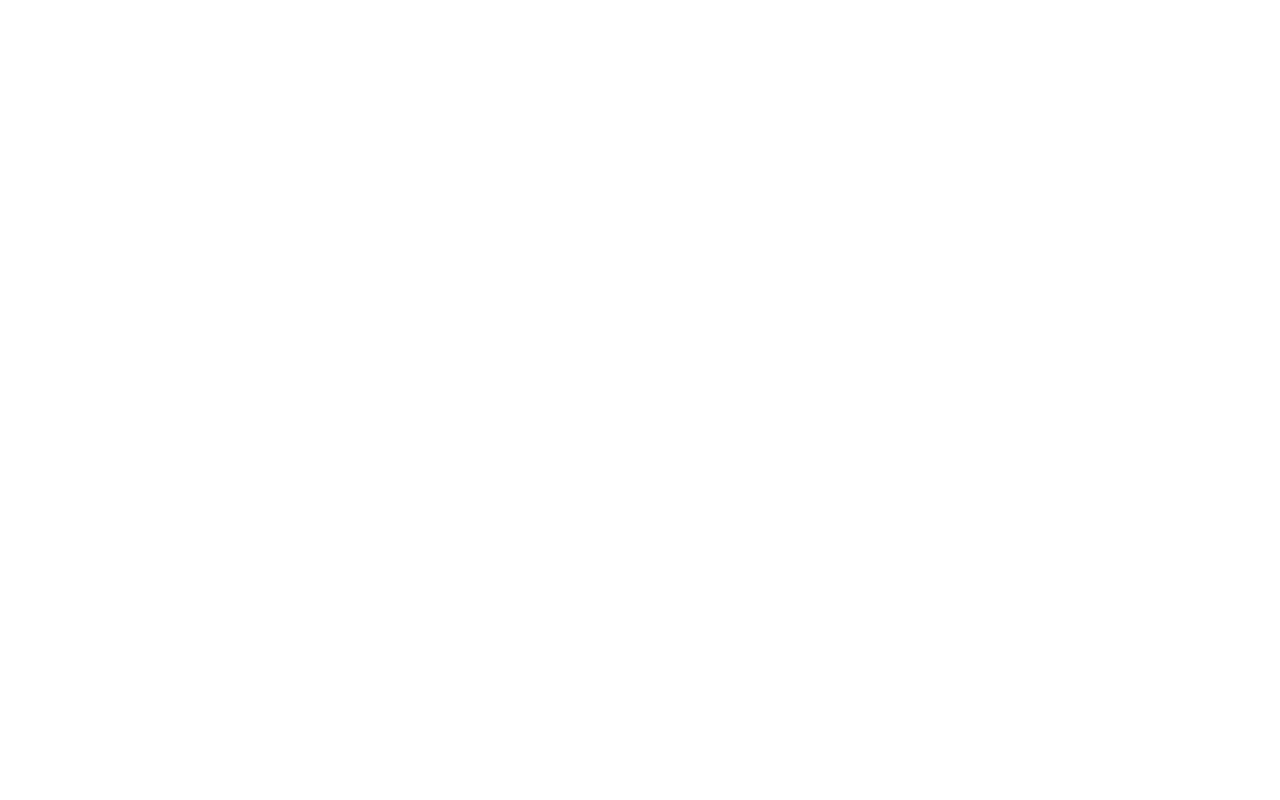
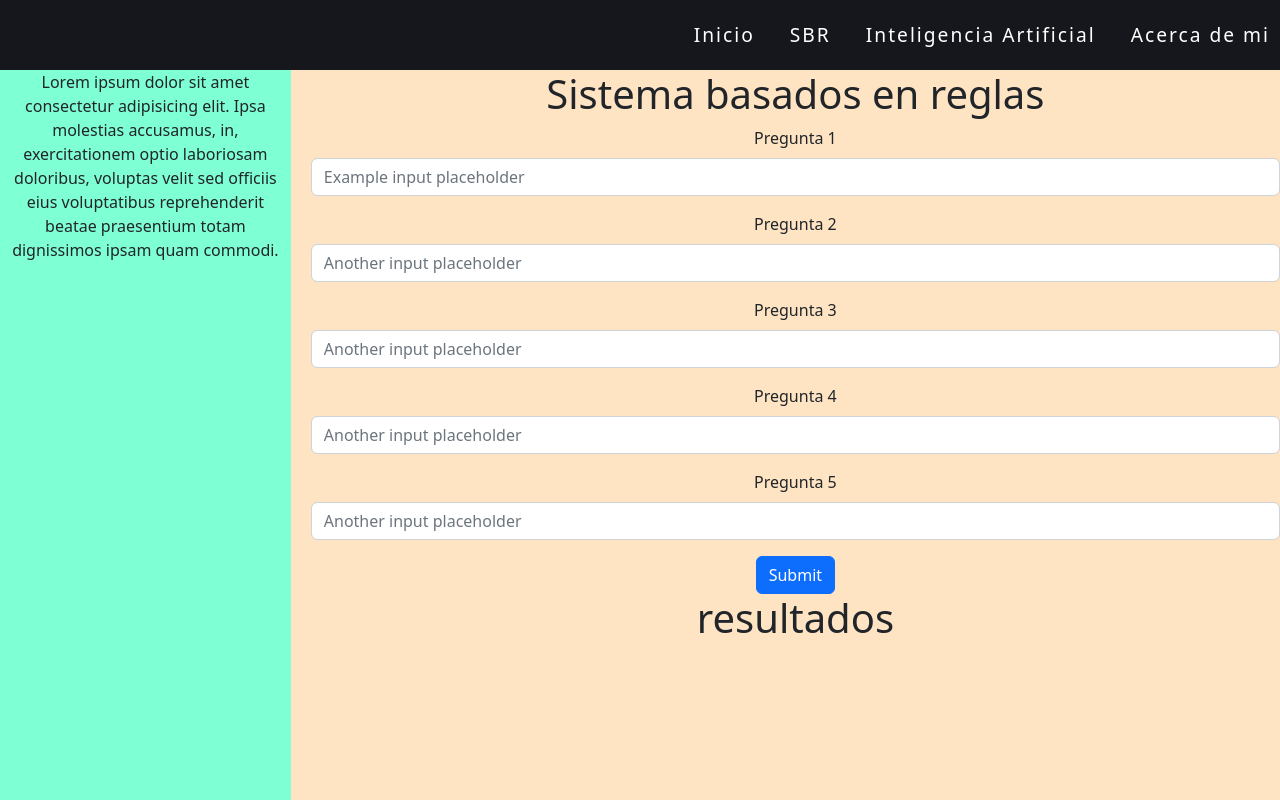
Before and after one commit to Zackperez/sbr-ia, a plain HTML site: page pages/sbr.html in a window 1280 px wide. Drawn offline with nearby package versions, Linux system fonts and the light colour scheme.

Commit message:
Add files via upload

```diff
--- a/css/sbr.css
+++ b/css/sbr.css
@@ -0,0 +1,63 @@
+:root {
+    --BGCOLOR: #16161D;
+    --COLOR_BLACK: #131417;
+    /* morado  color: #6C63FF*/
+}
+
+
+.page{
+    background-color: bisque;
+    display: grid;
+    grid-template-areas:
+    "menu menu"
+    "informacion proceso";
+    grid-template-columns: 0.3fr 1fr;
+    grid-template-rows:auto 1fr;
+    text-align: center;
+    height: 100vh;
+    column-gap: 20px;
+}
+
+.page__information{
+    background-color: aquamarine;
+    grid-area: informacion;
+}
+
+.page__process{
+    grid-area: proceso;
+}
+
+.menu{
+    grid-area: menu;
+}
+
+/* menu */
+
+.menu__contenido {
+    display: flex;
+    justify-content: end;
+    list-style: none;
+    height: 70px;
+    align-items: center;
+    margin: 0px;
+    background-color: var(--BGCOLOR);
+}
+
+.menu__contenido-item {
+    padding-left: 15px;
+    text-align: center;
+}
+
+.menu__contenido-item a {
+    text-decoration: none;
+    color: white;
+    font-size: 1.2em;
+    font-weight: 500;
+    letter-spacing: 2px;
+    padding: 0px 10px 5px 10px;
+}
+
+.menu__contenido-item a:hover {
+    /* border-bottom: 2px solid #000; */
+    color: antiquewhite;
+}
--- a/css/styles.css
+++ b/css/styles.css
@@ -20,15 +20,13 @@ body {
 
 .page {
     display: grid;
-    grid-template-rows: auto 1fr 1fr 0.5fr;
+    grid-template-rows: auto 1fr 0.7fr 0.4fr;
     grid-template-areas:
         "menu"
         "home_page"
         "apps"
         "footer";
 }
-
-
 
 /* Organizacion de secciones */
 
@@ -43,7 +41,6 @@ body {
     display: grid;
     grid-area: home_page;
     width: 100%;
-
 }
 
 .apps{
@@ -138,6 +135,7 @@ body {
 }
 
 .ola{
+    height: 100%;
     width: 100%;
     /*
             .wave{
@@ -158,59 +156,55 @@ body {
 .apps__contenido{
     text-align: center;
     background-color: white;
+}
 
+.apps__contenido h1{
+    color:#131417
 }
 
 .apps__contenido-aplicaciones{
-    margin-left: 100px;
-    margin-right: 100px;
+    margin-left: 300px;
+    margin-right: 300px;
     text-align: center;
     display: grid;
     grid-template-areas:
     "aplicacion1 aplicacion2";
     grid-template-columns: 1fr 1fr;
     grid-template-rows: 1fr;
-    column-gap: 20px;
+    column-gap: 30px;
 }
 
-.apps__contenido-aplicacion-1{
+.apps__contenido-aplicaciones-1{
     grid-area: aplicacion1;
+
+}
+
+.apps__contenido-aplicaciones-2{
+    grid-area: aplicacion2;
+}
+
+.card{
     display: flex;
     flex-direction: column;
-    justify-content: space-around;
+    justify-content: space-evenly;
     background-color: var(--COLOR_BLACK);
     border: 1px solid black;
     border-radius: 5px;
     height: 50vh;
 }
 
-.apps__contenido-aplicacion-1:hover{
-    /* */
-}
-
-.apps__contenido-aplicacion-1__titulo{
+.card-title{
     padding: 0px 30px 0px 30px;
     font-size: 3vh;
 }
 
-
-.apps__contenido-aplicacion-1__descripcion{
+.card-description{
     padding: 0px 30px 0px 30px;
     font-size: 1.8vh;
     letter-spacing: 1px;
     font-weight: 300;
 }
 
-.apps__contenido-aplicacion-2{
-    grid-area: aplicacion2;
-    display: flex;
-    flex-direction: column;
-    justify-content: center;
-    background-color: var(--COLOR_BLACK);
-    border: 1px solid black;
-    border-radius: 5px;
-    height: 50vh;
-}
 
 
 /* CSS */
@@ -226,7 +220,7 @@ body {
   height: 44px;
   line-height: 1.15;
   text-align: center;
-  width: 20%;
+  width: 30vh;
 }
 
 
--- a/pages/sbr.html
+++ b/pages/sbr.html
@@ -0,0 +1,77 @@
+<!DOCTYPE html>
+<html lang="en">
+<head>
+    <meta charset="UTF-8">
+    <meta http-equiv="X-UA-Compatible" content="IE=edge">
+    <meta name="viewport" content="width=device-width, initial-scale=1.0">
+
+    <!-- CSS only -->
+    <link href="https://cdn.jsdelivr.net/npm/bootstrap@5.2.2/dist/css/bootstrap.min.css" rel="stylesheet" integrity="sha384-Zenh87qX5JnK2Jl0vWa8Ck2rdkQ2Bzep5IDxbcnCeuOxjzrPF/et3URy9Bv1WTRi" crossorigin="anonymous">
+    <link rel="stylesheet" href="../css/sbr.css">
+    <title>Document</title>
+</head>
+<body>
+
+    <div class="page">
+
+        <nav class="menu">
+            <ul class="menu__contenido">
+                <li class="menu__contenido-item"><a href="">Inicio</a></li>
+                <li class="menu__contenido-item"><a href="">SBR</a></li>
+                <li class="menu__contenido-item"><a href="">Inteligencia Artificial</a></li>
+                <li class="menu__contenido-item"><a href="">Acerca de mi</a></li>
+            </ul>
+        </nav>
+
+        <div class="page__information">
+            <p>Lorem ipsum dolor sit amet consectetur adipisicing elit. Ipsa molestias accusamus, in, exercitationem optio laboriosam doloribus, voluptas velit sed officiis eius voluptatibus reprehenderit beatae praesentium totam dignissimos ipsam quam commodi.</p>
+        </div>
+
+        <div class="page__process">
+            <div class="page__process-content">
+                <div class="page__process-content__title">
+                    <h1>Sistema basados en reglas</h1>
+                </div>
+                <div class="formulario">
+                    <form>
+                        <div class="mb-3">
+                            <label for="formGroupExampleInput" class="form-label">Pregunta 1</label>
+                            <input type="text" class="form-control" id="formGroupExampleInput" placeholder="Example input placeholder">
+                          </div>
+                          <div class="mb-3">
+                            <label for="formGroupExampleInput2" class="form-label">Pregunta 2</label>
+                            <input type="text" class="form-control" id="formGroupExampleInput2" placeholder="Another input placeholder">
+                          </div>
+                          <div class="mb-3">
+                            <label for="formGroupExampleInput2" class="form-label">Pregunta 3</label>
+                            <input type="text" class="form-control" id="formGroupExampleInput3" placeholder="Another input placeholder">
+                          </div>
+                          <div class="mb-3">
+                            <label for="formGroupExampleInput2" class="form-label">Pregunta 4</label>
+                            <input type="text" class="form-control" id="formGroupExampleInput4" placeholder="Another input placeholder">
+                          </div>
+                          <div class="mb-3">
+                            <label for="formGroupExampleInput2" class="form-label">Pregunta 5</label>
+                            <input type="text" class="form-control" id="formGroupExampleInput5" placeholder="Another input placeholder">
+                          </div>
+                        <button type="submit" class="btn btn-primary">Submit</button>
+                      </form>
+                </div>
+
+                <div class="resultados">
+                    <h1>resultados</h1>
+                </div>
+
+            </div>
+
+        </div>
+
+    </div>
+
+
+
+
+    <script src="https://cdn.jsdelivr.net/npm/bootstrap@5.2.2/dist/js/bootstrap.bundle.min.js" integrity="sha384-OERcA2EqjJCMA+/3y+gxIOqMEjwtxJY7qPCqsdltbNJuaOe923+mo//f6V8Qbsw3" crossorigin="anonymous"></script>
+
+</body>
+</html>
```
Also changed, not shown: index.html (+26 -17 lines).
